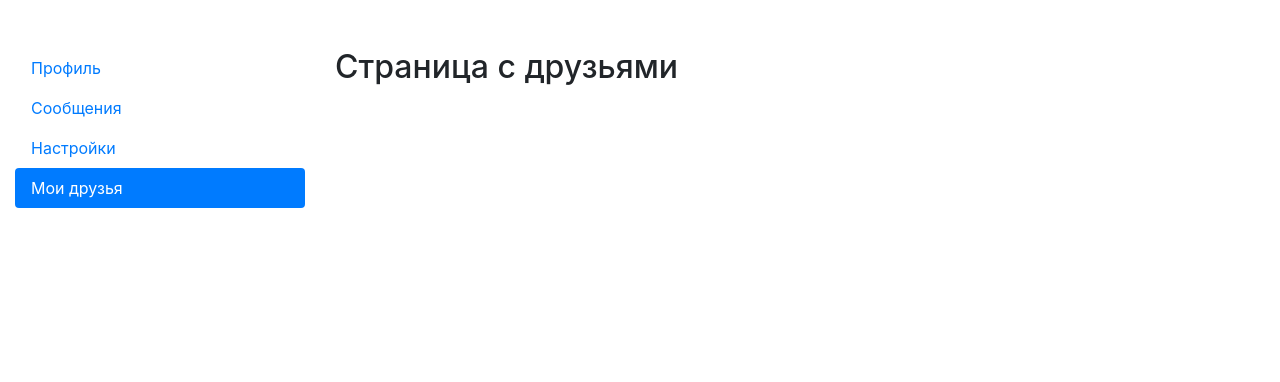
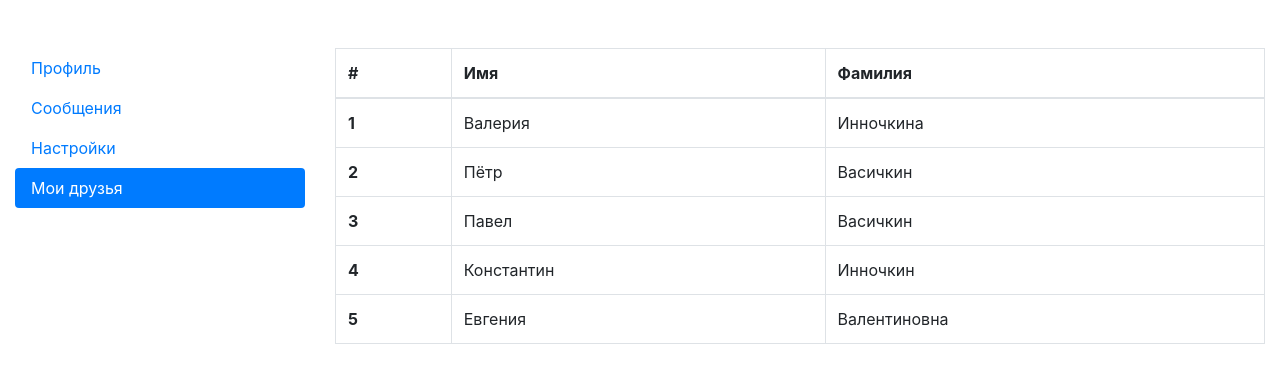
Before and after one commit to Qalista999/react-v2, a React (Create React App) app: page /friends in a window 1280 px wide. Shown: the top 382 px of the page. Built offline with nearby package versions, Linux system fonts and the light colour scheme.

Commit message:
getUsers, friends table

```diff
--- a/src/App.jsx
+++ b/src/App.jsx
@@ -1,19 +1,9 @@
 import { NavLink, Route, Routes } from 'react-router-dom';
 import './App.css';
 import Profile from './components/Profile';
-
-
-const Messages = () => {
-return <h2>Страница с сообщениями</h2>
-}
-
-const Settings = () => {
-return <h2>Страница с настройками</h2>
-}
-
-const Friends = () => {
-return <h2>Страница с друзьями</h2>
-}
+import Messages from './components/Messages';
+import Settings from './components/Settings';
+import Friends from './components/Friends';
 
 function App(props) {
 	// console.log(props);
@@ -30,10 +20,10 @@
 				</div>
 				<div className="col-sm-9">
 					<Routes>
-						<Route path="/profile" element={<Profile function={props.function}/>} />
+						<Route path="/profile" element={<Profile function={props.function.key_getUser}/>} />
 						<Route path="/messages" element={<Messages />} />
 						<Route path="/settings" element={<Settings />} />
-						<Route path="/friends" element={<Friends />} />
+						<Route path="/friends" element={<Friends function={props.function.key_getUsers}/>} />
 					</Routes>
 				</div>
 			</div>
--- /dev/null
+++ b/src/components/Friends.jsx
@@ -0,0 +1,36 @@
+const TableRow = (props) => {
+	return (
+		<tr>
+			<th scope="row">{props.index + 1}</th>
+      <td>{props.name}</td>
+      <td>{props.lastname}</td>
+    </tr>
+);
+};
+
+const Friends = (props) => {
+	let users = props.function();
+	let usersCount = Object.keys(users).length;
+	let userRow = [];
+
+	for (let i = 0; i < usersCount; i++) {
+		userRow.push(<TableRow key={i} index={i} name={users[i].name} lastname={users[i].lastname} />)
+	}
+
+	return (
+	<table className="table table-bordered">
+  <thead>
+    <tr>
+      <th scope="col">#</th>
+      <th scope="col">Имя</th>
+      <th scope="col">Фамилия</th>
+
+    </tr>
+  </thead>
+  <tbody>
+      {userRow}
+  </tbody>
+</table>
+	);
+};
+export default Friends;
--- /dev/null
+++ b/src/components/Messages.jsx
@@ -0,0 +1,4 @@
+const Messages = () => {
+	return <h2>Страница с сообщениями</h2>
+};
+export default Messages;
--- /dev/null
+++ b/src/components/Settings.jsx
@@ -0,0 +1,4 @@
+const Settings = () => {
+	return <h2>Страница с настройками</h2>
+};
+export default Settings;
--- a/src/index.js
+++ b/src/index.js
@@ -4,13 +4,14 @@
 import App from './App';
 import { BrowserRouter } from 'react-router-dom';
 import { getUser } from './state';
+import { getUsers } from './state';
 // import reportWebVitals from './reportWebVitals';
 
 const root = ReactDOM.createRoot(document.getElementById('root'));
 root.render(
 <BrowserRouter>
 
-    <App function={getUser}/>
+		<App function={{ key_getUser: getUser, key_getUsers: getUsers }}/>
 
 		</BrowserRouter>
 );
--- a/src/state.jsx
+++ b/src/state.jsx
@@ -7,6 +7,18 @@
 	avatar: "https://www.seekpng.com/png/full/356-3562377_personal-user.png",
 }
 
+const users = {
+	0: { name: "Валерия", lastname: "Инночкина" },
+	1: { name: "Пётр", lastname: "Васичкин" },
+	2: { name: "Павел", lastname: "Васичкин" },
+	3: { name: "Константин", lastname: "Инночкин" },
+	4: { name: "Евгения", lastname: "Валентиновна" },
+}
+
 export function getUser() {
 	return user;
 }
+
+export function getUsers() {
+	return users;
+}
```
